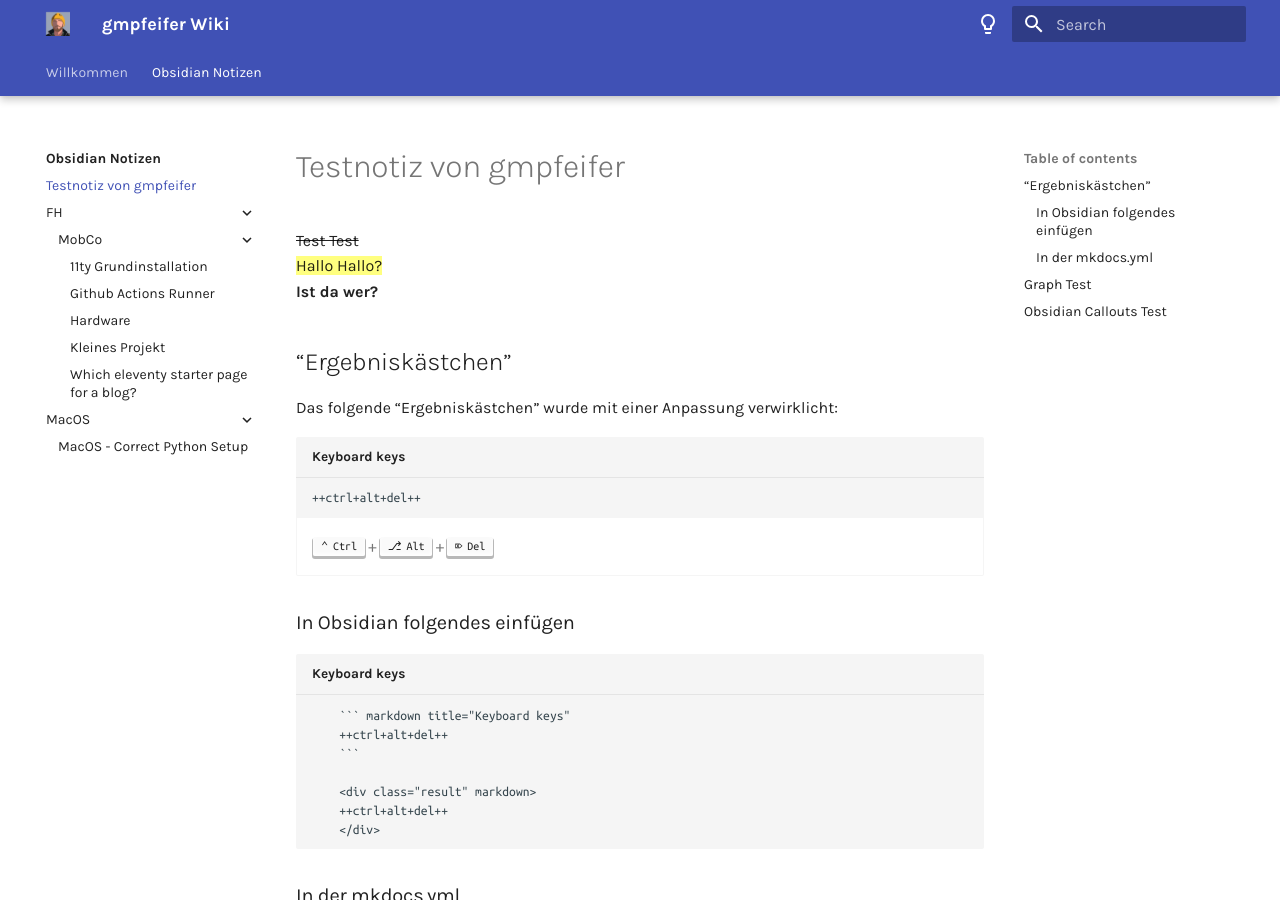
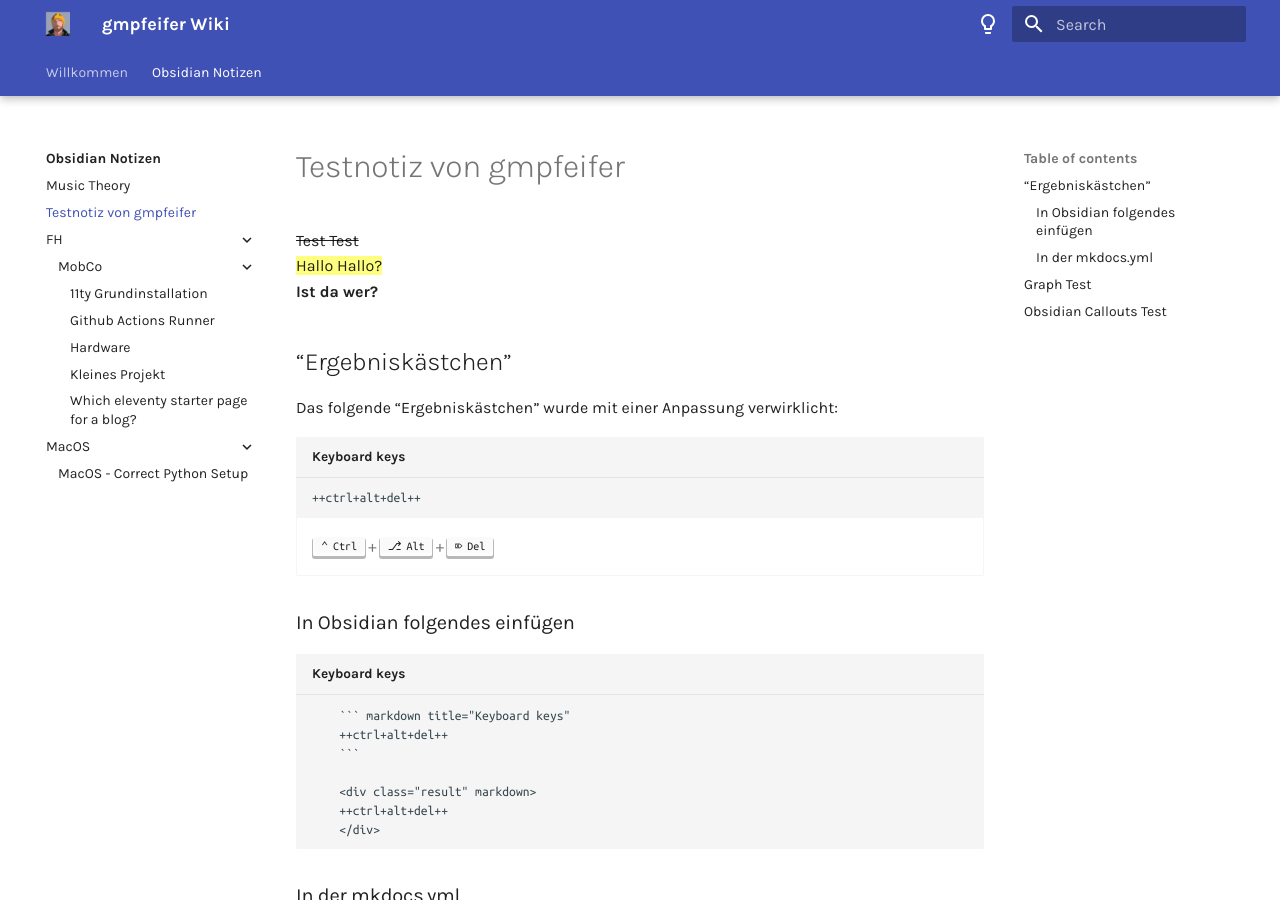
Before and after one commit to gmpfeifer/gmpfeifer-mkdocs-publisher, an MkDocs documentation site: the page built from docs/Obsidian Notizen/Testnotiz von gmpfeifer.md, in a window 1280 px wide and 900 px high. Built offline with MkDocs 1.6.1 and Material for MkDocs 9.7.7, drawn with Linux system fonts in a browser that asks for light colours.

Commit message:
**Updated** :
- Testnotiz von gmpfeifer in [Obsidian Notizen]
- Music Theory in [Obsidian Notizen]

````diff
--- /dev/null
+++ b/docs/Obsidian Notizen/Music Theory.md
@@ -0,0 +1,18 @@
+---
+share: True
+description: Musiktheorie
+category: Obsidian Notizen
+---
+# Music Theory
+
+## Circle of Triads
+
+```mermaid
+flowchart LR
+	e <--> g;
+	g <--> b;
+	b <--> f;
+	f <--> a;
+	a <--> c;
+	c <--> e;
+```
--- a/docs/Obsidian Notizen/Testnotiz von gmpfeifer.md
+++ b/docs/Obsidian Notizen/Testnotiz von gmpfeifer.md
@@ -56,6 +56,8 @@
 ```
 
 
+
+
 ## Obsidian Callouts Test
 !!! INFO
 	Test eines Obsidian Callouts
````
